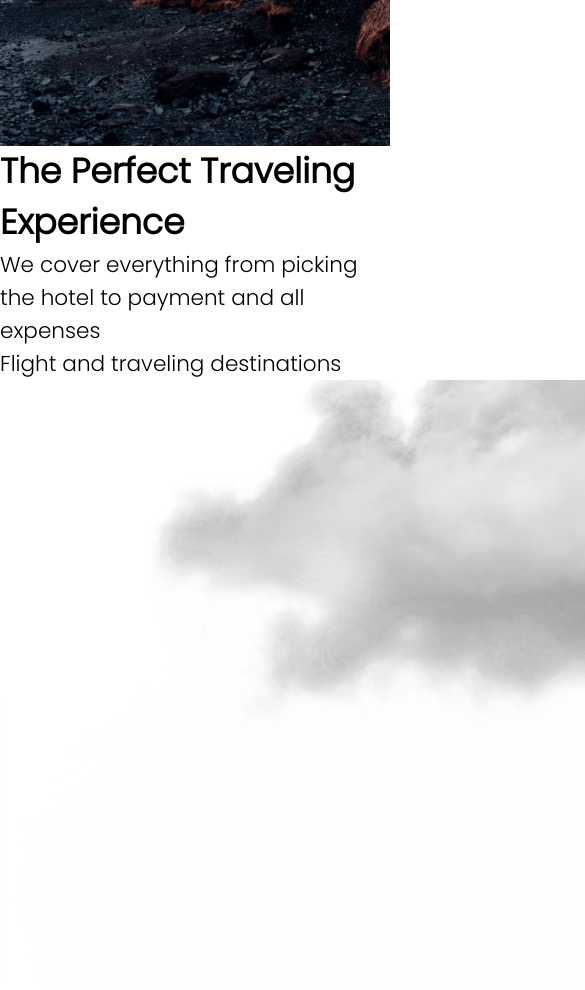
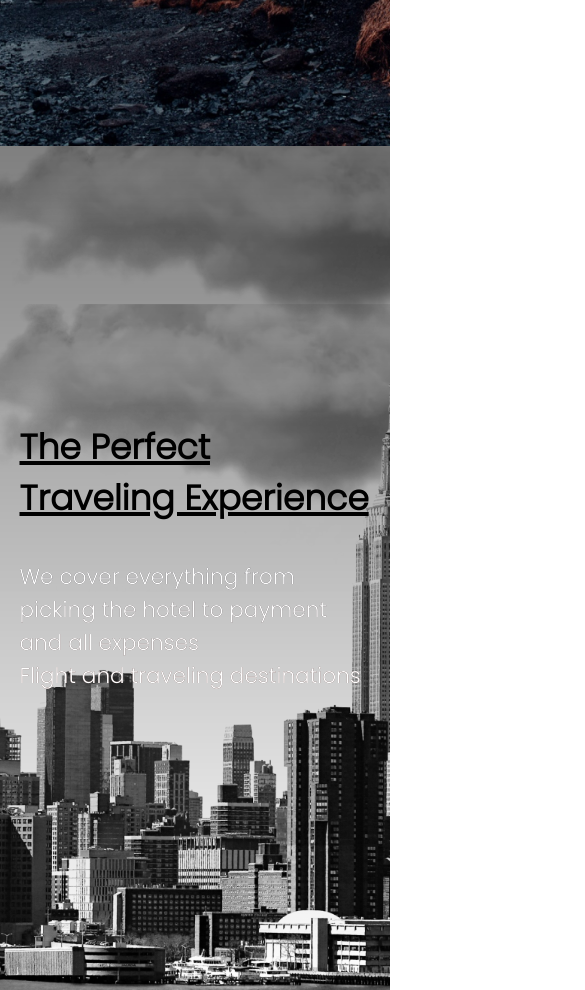
Before and after one commit to FatTonyy/Travelly-Project, a plain HTML site: page index.html in a window 390 px wide. Shown: the part 700-1690 px from the top of the page, 585 px wide, since content can reach past the window. Drawn offline with Linux system fonts and the light colour scheme; a web font is replaced by a local one.

Commit message:
design-for-location-section

```diff
--- a/Style.css
+++ b/Style.css
@@ -51,6 +51,10 @@ button {
 	color: #fff;
 	cursor: pointer;
 	font-size: 1.8rem;
+	transition: background 0.5 ease-in-out;
+}
+button:hover {
+	background: #27394e;
 }
 
 /* nav section */
@@ -95,7 +99,59 @@ nav ul {
 .hero h3 {
 	padding: 5rem;
 }
+/* locations section */
+#locations {
+	min-height: 100vh;
+	background: linear-gradient(rgba(0, 0, 0, 0.5), transparent),
+		url(./img/new-york-page.png) center center/cover no-repeat;
+	display: flex;
+	align-items: center;
+	position: relative;
+	overflow: hidden;
+}
 
+.locations-head {
+	width: 90%;
+	margin: auto;
+}
+.locations-head h2 {
+	padding: 1rem 0;
+	-webkit-text-decoration: underline 0.5rem;
+	text-decoration: underline 0.5rem;
+}
+.locations-head h3 {
+	padding: 4rem 0;
+	background: linear-gradient(#131c27, #663b34);
+	-webkit-background-clip: text;
+	background-clip: text;
+	-webkit-text-fill-color: transparent;
+}
+
+.cloud {
+	position: absolute;
+	top: 0;
+	right: 0;
+}
+
+.moving-cloud-1 {
+	animation: cloud-animation 3s infinite alternate ease-in-out;
+}
+.moving-cloud-2 {
+	top: 20%;
+	z-index: -1;
+	animation: cloud-animation 3.5s infinite alternate ease-in-out;
+}
+
+@keyframes cloud-animation {
+	from {
+		transform: translate(10%, -10%);
+	}
+	to {
+		transform: translate(0%, -0%);
+	}
+}
+
+/* media query */
 @media screen and (max-width: 932px) {
 	html {
 		font-size: 45%;
@@ -106,4 +162,19 @@ nav ul {
 	#logo {
 		padding: 1rem;
 	}
+	.cloud {
+		height: 40rem;
+		pointer-events: none;
+	}
+	.moving-cloud-1 {
+		z-index: -1;
+	}
+
+	.moving-cloud-2 {
+		z-index: -2;
+	}
+	.locations-head h3 {
+		background-color: #131c27;
+		-webkit-text-fill-color: #fff;
+	}
 }
```
